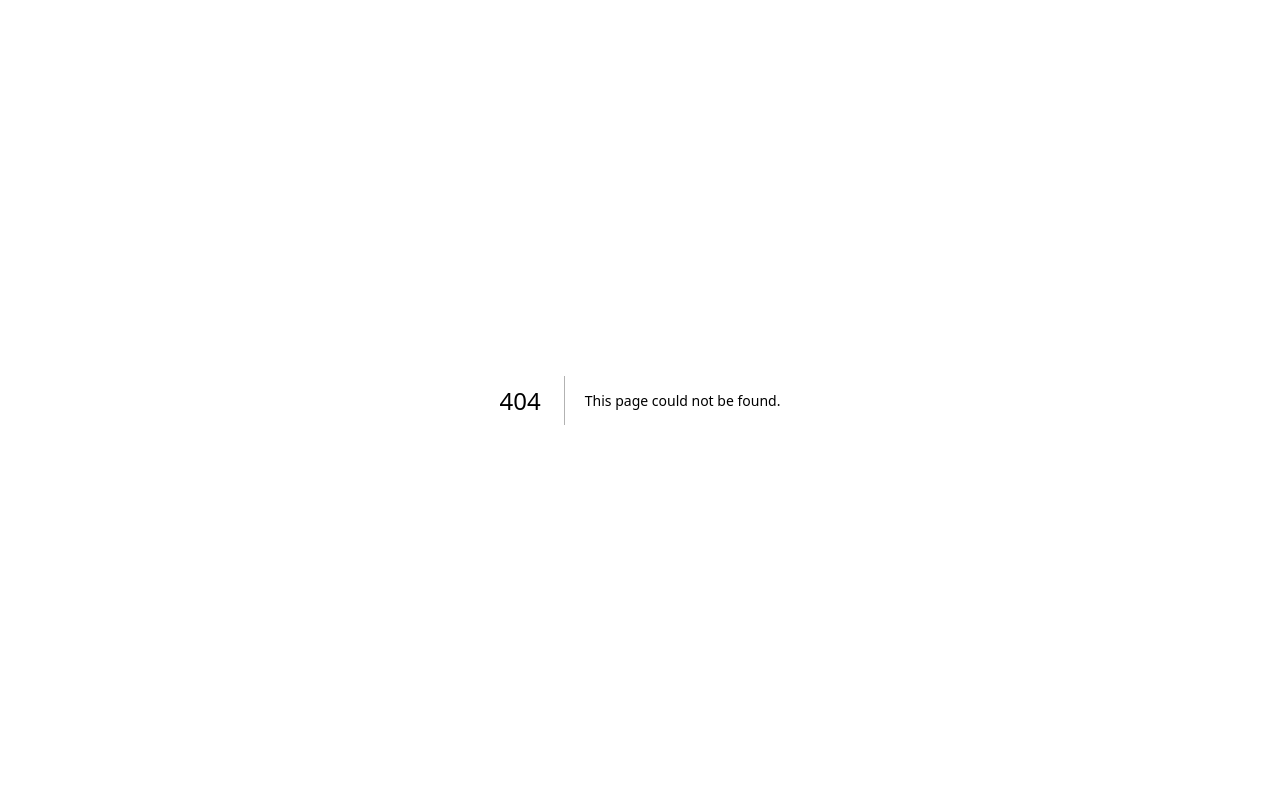
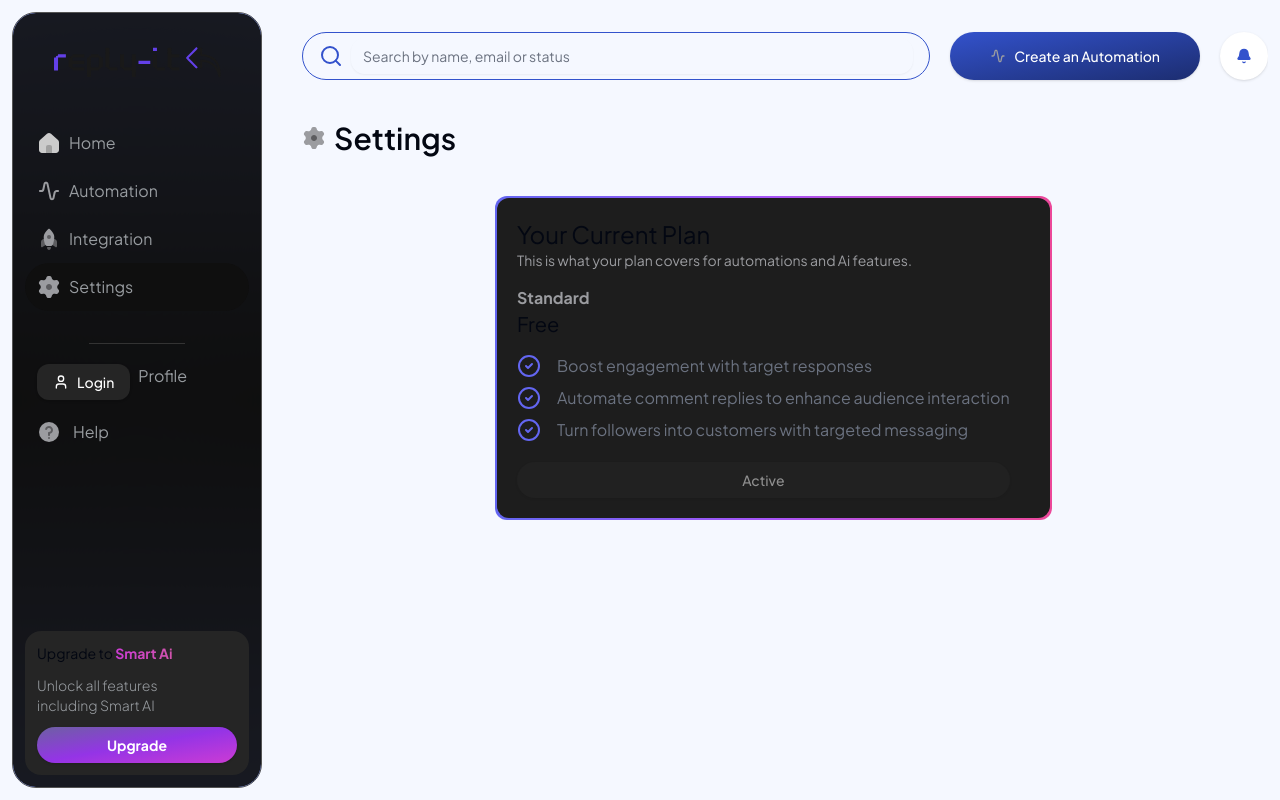
Before and after one commit to subham0kumar/reply-it, a Next.js app: page /dashboard/1/settings in a window 1280 px wide. Before the commit this address had no page. Built offline with nearby package versions, Linux system fonts and the light colour scheme; no server answers.

Commit message:
Added billing and bread-crumb component and updated layout structure

```diff
--- a/src/app/(protected)/dashboard/[slug]/layout.tsx
+++ b/src/app/(protected)/dashboard/[slug]/layout.tsx
@@ -15,6 +15,7 @@
       {/* Navbar  */}
       <div className="flex flex-col lg:ml-[250px] lg:pl-10 lg:py-5 overflow-auto">
         <Navbar slug={params.slug} />
+        {children}
       </div>
     </div>
   );
--- /dev/null
+++ b/src/app/(protected)/dashboard/[slug]/settings/page.tsx
@@ -0,0 +1,10 @@
+import Billing from "@/components/Global/billing";
+import React from "react";
+
+type Props = {};
+
+const Page = (props: Props) => {
+  return <Billing />;
+};
+
+export default Page;
--- a/src/app/layout.tsx
+++ b/src/app/layout.tsx
@@ -1,12 +1,10 @@
+import { ThemeProvider } from "@/components/ThemeProvider";
+import { ClerkProvider } from "@clerk/nextjs";
 import type { Metadata } from "next";
-import { Inter } from "next/font/google";
+import { Plus_Jakarta_Sans } from "next/font/google";
 import "./globals.css";
-import { ThemeProvider } from "@/components/ThemeProvider";
-import { Navigation } from "@/components/Navigation";
-import { ModeToggle } from "@/components/ModeToggle";
-import { ClerkProvider } from "@clerk/nextjs";
 
-const inter = Inter({ subsets: ["latin"] });
+const jakarta = Plus_Jakarta_Sans({ subsets: ["latin"] });
 
 export const metadata: Metadata = {
   title: "Reply-It",
@@ -21,7 +19,7 @@
   return (
     <ClerkProvider>
       <html lang="en" suppressHydrationWarning>
-        <body className={inter.className}>
+        <body className={jakarta.className}>
           <ThemeProvider
             attribute="class"
             defaultTheme="system"
--- /dev/null
+++ b/src/components/Global/billing/index.tsx
@@ -0,0 +1,14 @@
+import React from "react";
+import PaymentCard from "./payment-card";
+
+type Props = {};
+
+const Billing = (props: Props) => {
+  return (
+    <div className="flex lg:flex-row flex-col gap-5 w-full lg:w-10/12 xl:w-8/12 container">
+      <PaymentCard  />
+    </div>
+  );
+};
+
+export default Billing;
--- /dev/null
+++ b/src/components/Global/billing/payment-card.tsx
@@ -0,0 +1,99 @@
+import { PLANS } from "@/constants/pages";
+import { cn } from "@/lib/utils";
+import { CircleCheck } from "lucide-react";
+import React from "react";
+import { Button } from "@/components/ui/button";
+
+type Props = {
+  label: string;
+  current: "Pro" | "Free";
+  landing?: boolean;
+};
+
+const PaymentCard = ({ label, current, landing }: Props) => {
+  return (
+    <div
+      className={cn(
+        label !== current
+          ? "bg-in-active"
+          : "bg-gradient-to-r from-indigo-500 via-purple-500 to-pink-500",
+        "p-[2px] rounded-xl overflow-hidden"
+      )}
+    >
+      <div
+        className={cn(
+          landing && "radial--gradient--pink",
+          "flex flex-col rounded-xl pl-5 py-5 pr-10 bg-background-90"
+        )}
+      >
+        {landing ? (
+          <h2 className="text-2xl">
+            {label === "Pro" && "Premium Plan"}
+            {label === "Free" && "Standard"}
+          </h2>
+        ) : (
+          <h2 className="text-2xl">
+            {label === current
+              ? "Your Current Plan"
+              : current === "Pro"
+              ? "Downgrade"
+              : "Upgrade"}
+          </h2>
+        )}
+        <p className="text-text-secondary text-sm mb-2">
+          This is what your plan covers for automations and Ai features.
+        </p>
+        {label === "PRO" ? (
+          <span className="bg-gradient-to-r text-3xl from-indigo-500 via-purple-500 font-bold to-pink-500 bg-clip-text text-transparent">
+            Smart AI
+          </span>
+        ) : (
+          <p className="font-bold mt-2 text-text-secondary">Standard</p>
+        )}
+        {label === "PRO" ? (
+          <p className="mb-2">
+            <b className="text-xl">$99</b>/month
+          </p>
+        ) : (
+          <p className="text-xl mb-2">Free</p>
+        )}
+
+        {PLANS[label === "Pro" ? 1 : 0].features.map((i) => (
+          <p key={i} className="mt-2 text-muted-foreground flex gap-4">
+            <CircleCheck className="text-indigo-500" /> {i}
+          </p>
+        ))}
+
+        {landing ? (
+          <Button
+            className={cn(
+              "rounded-full mt-5",
+              label === "Pro"
+                ? "bg-gradient-to-r from-indigo-500 text-white via-purple-500 to-pink-500"
+                : "bg-background-80 text-white hover:text-background-80"
+            )}
+          >
+            {label === current
+              ? "Get Started"
+              : current === "Pro"
+              ? "Free"
+              : "Get Started"}
+          </Button>
+        ) : (
+          <Button
+            className="rounded-full mt-5 bg-background-80 text-white hover:text-background-80"
+            disabled={label === current}
+          >
+            {label === current
+              ? "Active"
+              : current === "Pro"
+              ? "Downgrade"
+              : "Upgrade"}
+          </Button>
+        )}
+      </div>
+    </div>
+  );
+};
+
+export default PaymentCard;
--- /dev/null
+++ b/src/components/Global/main-bread-crumb/index.tsx
@@ -0,0 +1,30 @@
+import { PAGE_ICON } from "@/constants/pages";
+import React from "react";
+
+type Props = {
+  page: string;
+  slug: string;
+};
+
+const MainBreadCrumb = ({ page, slug }: Props) => {
+  return (
+    <div className="flex flex-col items-start">
+      {page === "Home" && (
+        <div className="flex justify-center w-full">
+          <div className="flex flex-col items-center w-4/12 py-5 lg:py-10 radial--gradient">
+            <span className="text-text-secondary text-lg">
+              Welcome Back
+              <h2 className="capitalize text-4xl font-medium">{slug}!</h2>
+            </span>
+          </div>
+        </div>
+      )}
+      <span className="radial--gradient inline-flex py-5 lg:py-10 pr-16 gap-x-2 items-center">
+        {PAGE_ICON[page.toUpperCase()]}
+        <h2 className="font-semibold text-3xl capitalize">{page}</h2>
+      </span>
+    </div>
+  );
+};
+
+export default MainBreadCrumb;
--- a/src/constants/pages.tsx
+++ b/src/constants/pages.tsx
@@ -1,6 +1,53 @@
+import {
+  AutomationDuoToneWhite,
+  ContactsDuoToneWhite,
+  HomeDuoToneWhite,
+  RocketDuoToneWhite,
+  SettingsDuoToneWhite,
+} from "@/icons";
+
 export const PAGE_BREAD_CRUMBS: string[] = [
   "contacts",
   "automation",
   "integrations",
   "settings",
 ];
+
+type Props = {
+  [page in string]: React.ReactNode;
+};
+
+export const PAGE_ICON: Props = {
+  AUTOMATIONS: <AutomationDuoToneWhite />,
+  CONTACTS: <ContactsDuoToneWhite />,
+  HOME: <HomeDuoToneWhite />,
+  INTEGRATIONS: <RocketDuoToneWhite />,
+  SETTINGS: <SettingsDuoToneWhite />,
+};
+
+export const PLANS = [
+  {
+    name: "Free Plan",
+    description: "Perfect for getting started",
+    price: "$0",
+    features: [
+      "Boost engagement with target responses",
+      "Automate comment replies to enhance audience interaction",
+      "Turn followers into customers with targeted messaging",
+    ],
+    cta: "Get Started",
+  },
+  {
+    name: "Smart AI Plan",
+    description: "Advanced features for power users",
+    price: "$99",
+    features: [
+      "All features from Free Plan",
+      "AI-powered response generation",
+      "Advanced analytics and insights",
+      "Priority customer support",
+      "Custom branding options",
+    ],
+    cta: "Upgrade Now",
+  },
+];
```
